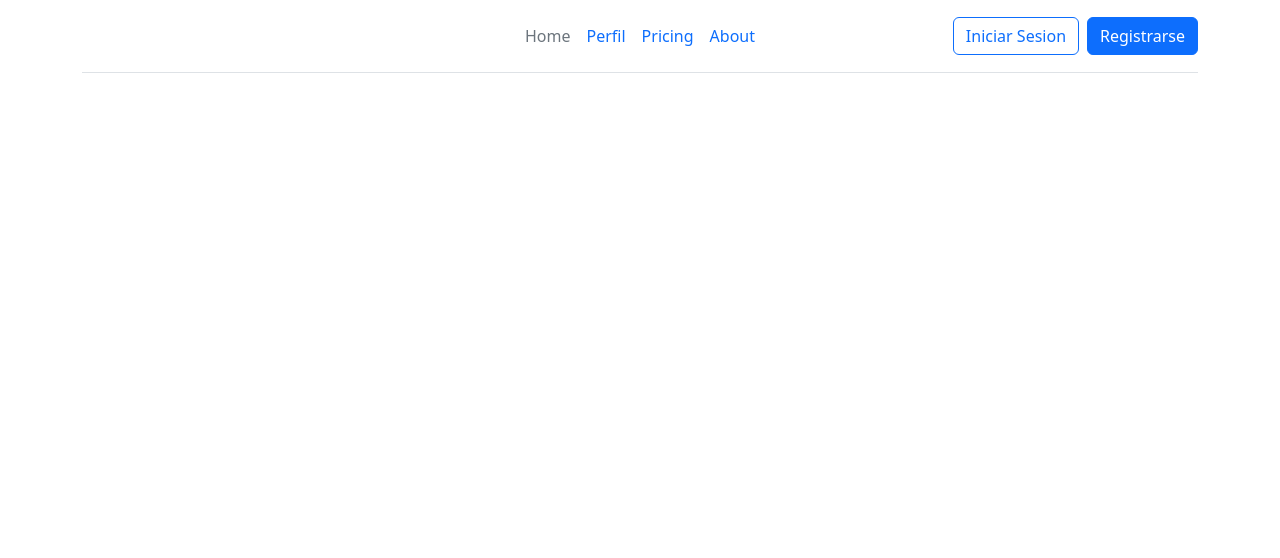
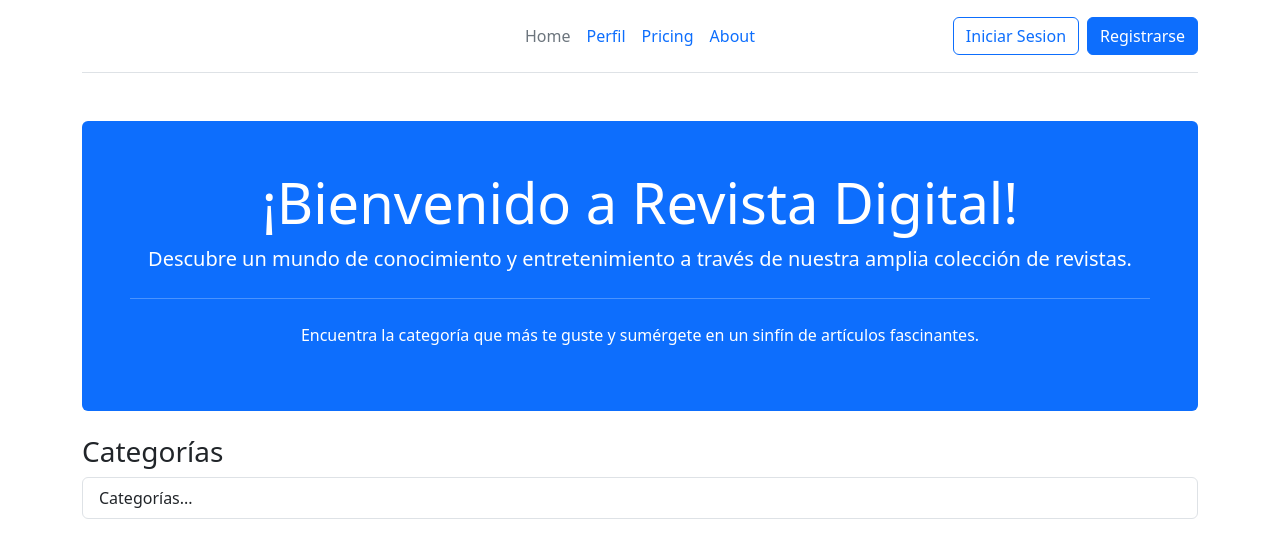
Before and after one commit to HersonAJ/Proyecto2IPC2, an Angular app in the folder Frontend/Proyecto2/: page / in a window 1280 px wide. Shown: the top 558 px of the page. Built offline with nearby package versions, Linux system fonts and the light colour scheme.

Commit message:
elemento para el homepage

```diff
--- a/Frontend/Proyecto2/src/app/app.routes.ts
+++ b/Frontend/Proyecto2/src/app/app.routes.ts
@@ -1,7 +1,7 @@
 import { Routes } from '@angular/router';
 import { LoginComponent } from './login/login.component';
 import { RegistroComponent } from './registro/registro.component';
-//import { HomepageComponent } from './homepage/homepage.component';
+import { HomepageComponent } from './homepage/homepage.component';
 import { provideRouter, RouterModule } from '@angular/router'; //agregue esto para tratar de hacer la referencia al registro
 import { importProvidersFrom } from '@angular/core';
 import { PerfilComponent } from './perfil/perfil.component';
@@ -18,7 +18,7 @@ export const routes: Routes = [
 
   { path: 'login', component: LoginComponent },
   { path: 'registro', component: RegistroComponent},
-  //{ path: '', component: HomepageComponent},
+  { path: '', component: HomepageComponent},
   { path: 'perfil', component: PerfilComponent},
   //{ path: 'misPublicaciones', component: MisPublicacionesComponent},
   //{ path: 'crear-revista', component: CrearRevistaComponent},
--- /dev/null
+++ b/Frontend/Proyecto2/src/app/homepage/homepage.component.html
@@ -0,0 +1,18 @@
+<div class="container mt-5">
+    <div class="jumbotron text-center bg-primary text-white p-5 rounded">
+      <h1 class="display-4">¡Bienvenido a Revista Digital!</h1>
+      <p class="lead">Descubre un mundo de conocimiento y entretenimiento a través de nuestra amplia colección de revistas.</p>
+      <hr class="my-4">
+      <p>Encuentra la categoría que más te guste y sumérgete en un sinfín de artículos fascinantes.</p>
+    </div>
+
+    <div class="row mt-4">
+      <div class="col">
+        <h3>Categorías</h3>
+        <ul class="list-group">
+          <!-- espacio para agremar mas elementos  -->
+          <li class="list-group-item">Categorías...</li>
+        </ul>
+      </div>
+    </div>
+  </div>
```
Also changed, not shown: Frontend/Proyecto2/src/app/homepage/homepage.component.ts (added, +12 -0 lines), Frontend/Proyecto2/src/app/homepage/homepage.component.css (added), 1 other file (tests, documents, lock files or other folders).
